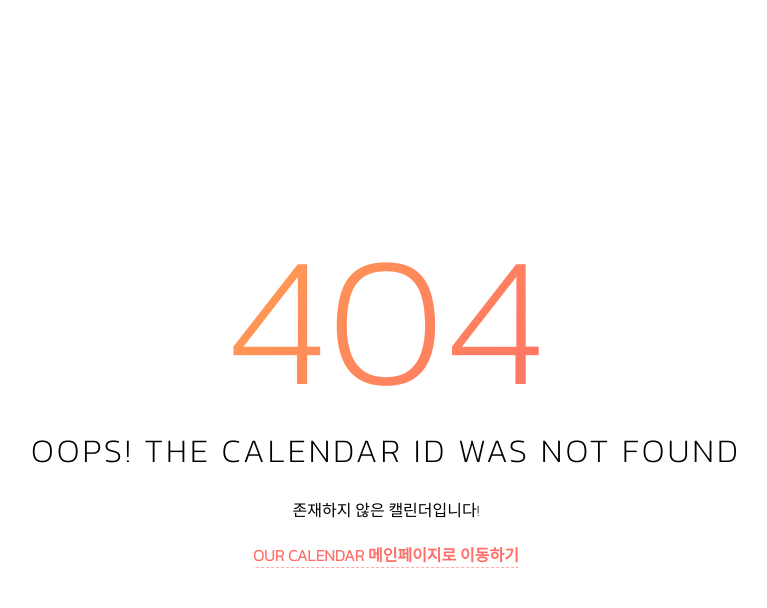
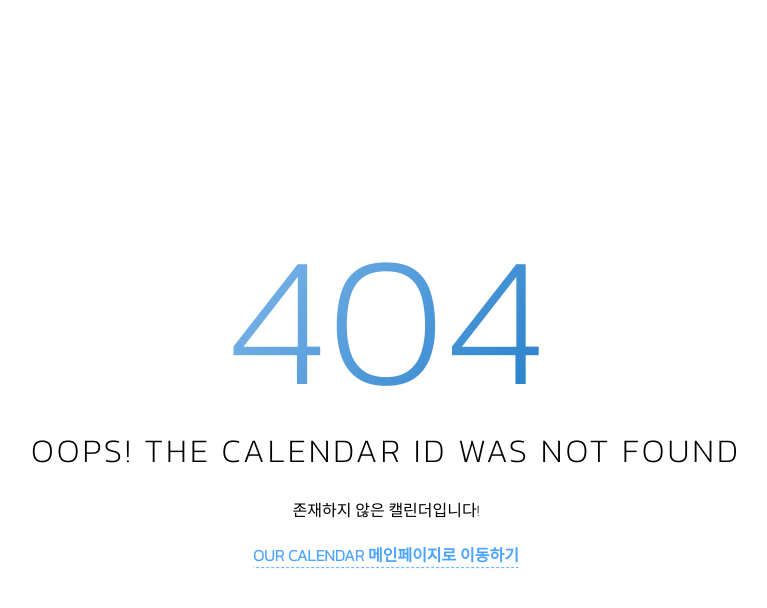
Before and after one commit to cpk0709/hanghae_9team_week1, a Flask app: template templates/error404.html in a window 1280 px wide. Shown: the top 608 px of the page, without its empty margins (254-1021 px from the left). Run offline with Flask 2, Linux system fonts and the light colour scheme; the template is opened without the code that fills it, so the values that code supplies are empty.

Commit message:
error404 CSS 수정

```diff
--- a/static/error404.css
+++ b/static/error404.css
@@ -46,7 +46,7 @@ body {
   font-size: 186px;
   font-weight: 200;
   margin: 0px;
-  background: linear-gradient(130deg, #ffa34f, #ff6f68);
+  background: linear-gradient(130deg, #8bbdef, #1e7bc7);
   color:transparent;
   -webkit-background-clip: text;
   background-clip: text;
@@ -75,10 +75,10 @@ body {
 
 .notfound a {
   font-family: 'Kanit', sans-serif;
-  color: #ff6f68;
+  color: #4ba3ff;
   font-weight: 200;
   text-decoration: none;
-  border-bottom: 1px dashed #ff6f68;
+  border-bottom: 1px dashed #027bff;
   border-radius: 2px;
 }
 
```
